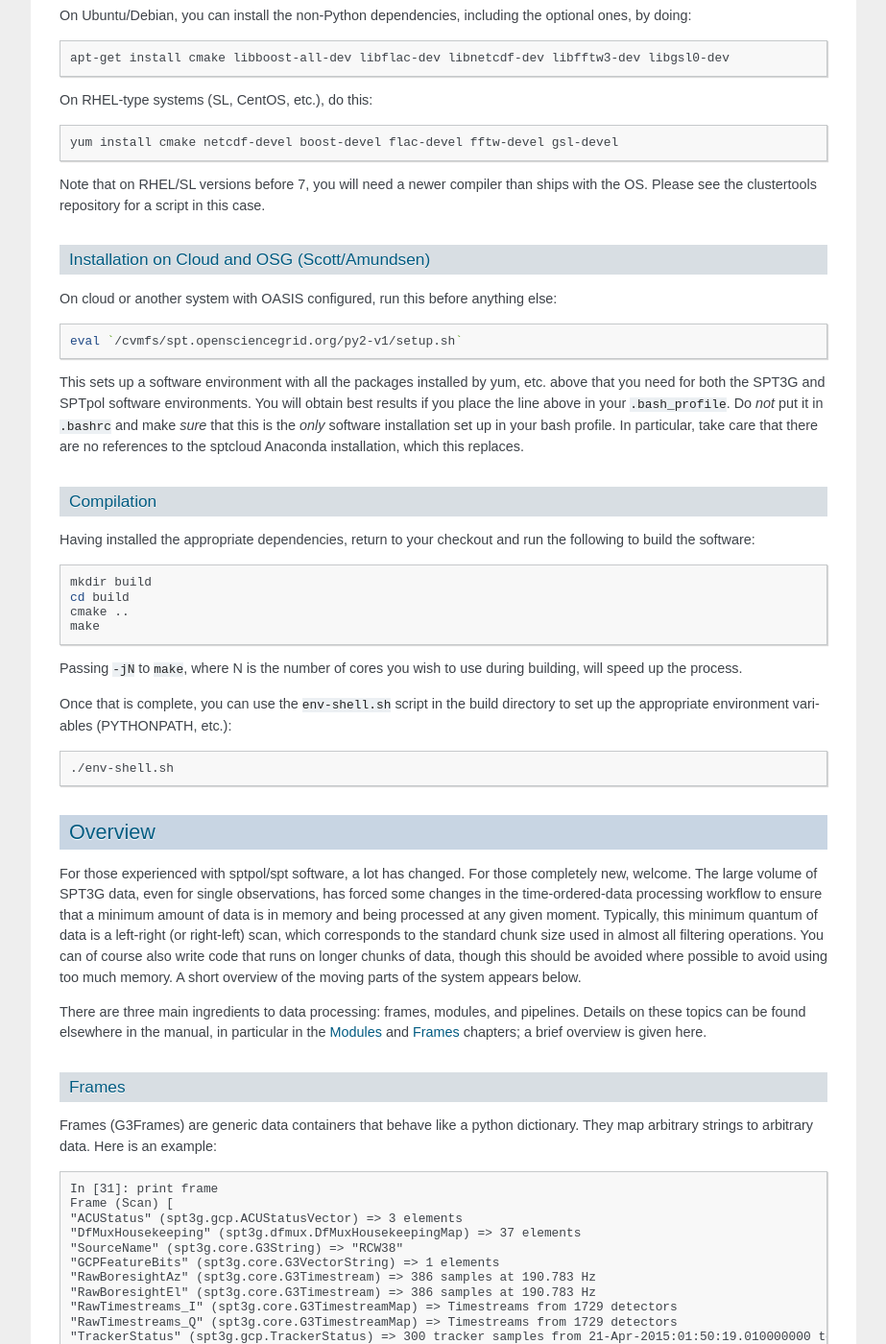
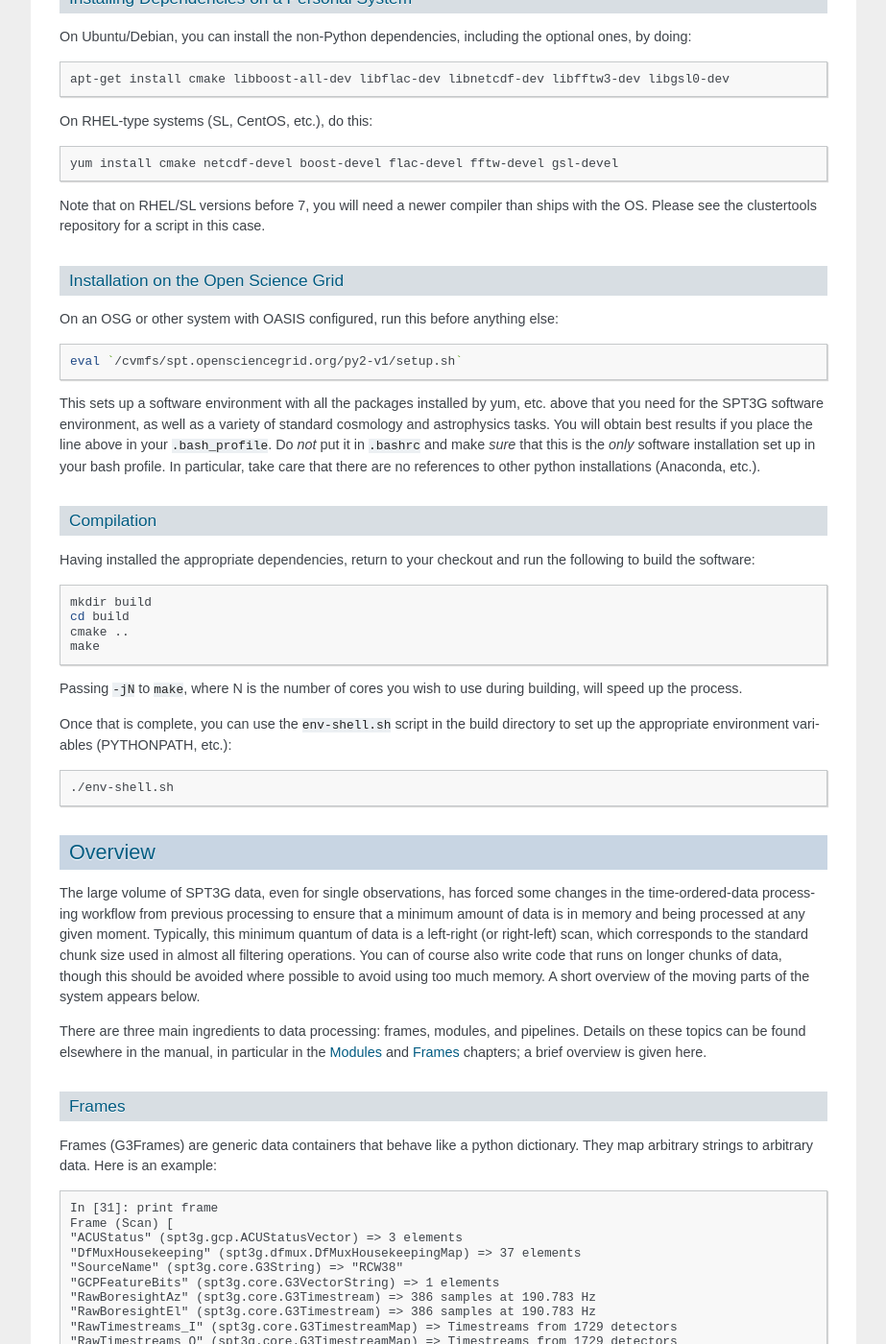
Before and after one commit to CMB-S4/spt3g_software, a Sphinx documentation site: the page built from doc/quickstart.rst, in a window 1280 px wide and 1400 px high, scrolled down 821 px. Shown: the whole window at 96% size, without its empty margins (198-1121 px from the left). Built offline with Sphinx 7.4.7, drawn with Linux system fonts in a browser that asks for light colours; some of the changed text lies outside the part shown.

Commit message:
Clean-ups to Quick Start documentation chapter

```diff
--- a/doc/quickstart.rst
+++ b/doc/quickstart.rst
@@ -34,16 +34,16 @@ On RHEL-type systems (SL, CentOS, etc.), do this:
 
 Note that on RHEL/SL versions before 7, you will need a newer compiler than ships with the OS. Please see the clustertools repository for a script in this case.
 
-Installation on Cloud and OSG (Scott/Amundsen)
-==============================================
+Installation on the Open Science Grid
+=====================================
 
-On cloud or another system with OASIS configured, run this before anything else:
+On an OSG or other system with OASIS configured, run this before anything else:
 
 .. code-block:: sh
 
 	eval `/cvmfs/spt.opensciencegrid.org/py2-v1/setup.sh`
 
-This sets up a software environment with all the packages installed by yum, etc. above that you need for both the SPT3G and SPTpol software environments. You will obtain best results if you place the line above in your ``.bash_profile``. Do *not* put it in ``.bashrc`` and make *sure* that this is the *only* software installation set up in your bash profile. In particular, take care that there are no references to the sptcloud Anaconda installation, which this replaces.
+This sets up a software environment with all the packages installed by yum, etc. above that you need for the SPT3G software environment, as well as a variety of standard cosmology and astrophysics tasks. You will obtain best results if you place the line above in your ``.bash_profile``. Do *not* put it in ``.bashrc`` and make *sure* that this is the *only* software installation set up in your bash profile. In particular, take care that there are no references to other python installations (Anaconda, etc.).
 
 Compilation
 ===========
@@ -68,7 +68,7 @@ Once that is complete, you can use the ``env-shell.sh`` script in the build dire
 Overview
 --------
 
-For those experienced with sptpol/spt software, a lot has changed. For those completely new, welcome.  The large volume of SPT3G data, even for single observations, has forced some changes in the time-ordered-data processing workflow to ensure that a minimum amount of data is in memory and being processed at any given moment. Typically, this minimum quantum of data is a left-right (or right-left) scan, which corresponds to the standard chunk size used in almost all filtering operations. You can of course also write code that runs on longer chunks of data, though this should be avoided where possible to avoid using too much memory. A short overview of the moving parts of the system appears below.
+The large volume of SPT3G data, even for single observations, has forced some changes in the time-ordered-data processing workflow from previous processing to ensure that a minimum amount of data is in memory and being processed at any given moment. Typically, this minimum quantum of data is a left-right (or right-left) scan, which corresponds to the standard chunk size used in almost all filtering operations. You can of course also write code that runs on longer chunks of data, though this should be avoided where possible to avoid using too much memory. A short overview of the moving parts of the system appears below.
 
 There are three main ingredients to data processing: frames, modules, and pipelines. Details on these topics can be found elsewhere in the manual, in particular in the :doc:`modules` and :doc:`frames` chapters; a brief overview is given here.
 
```
Also changed, not shown: other parts of doc/quickstart.rst (+2 -2 lines).
